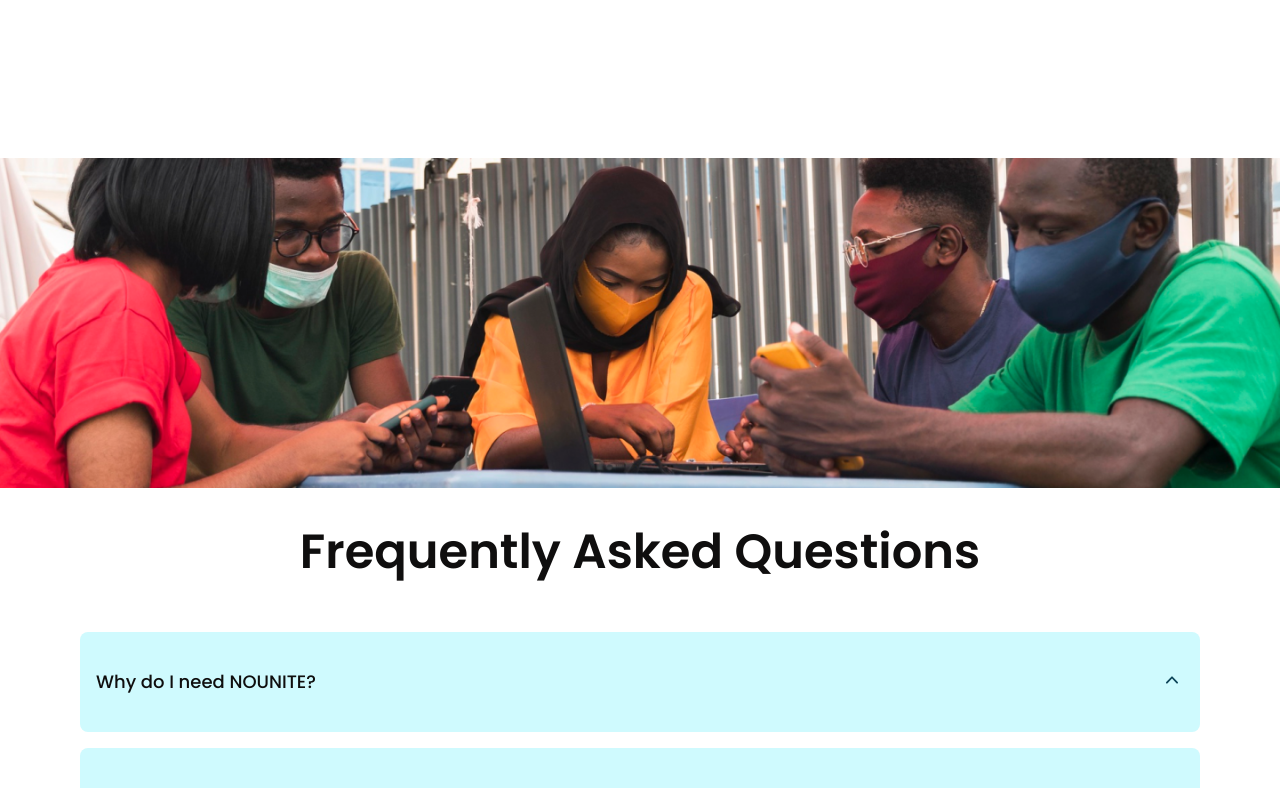
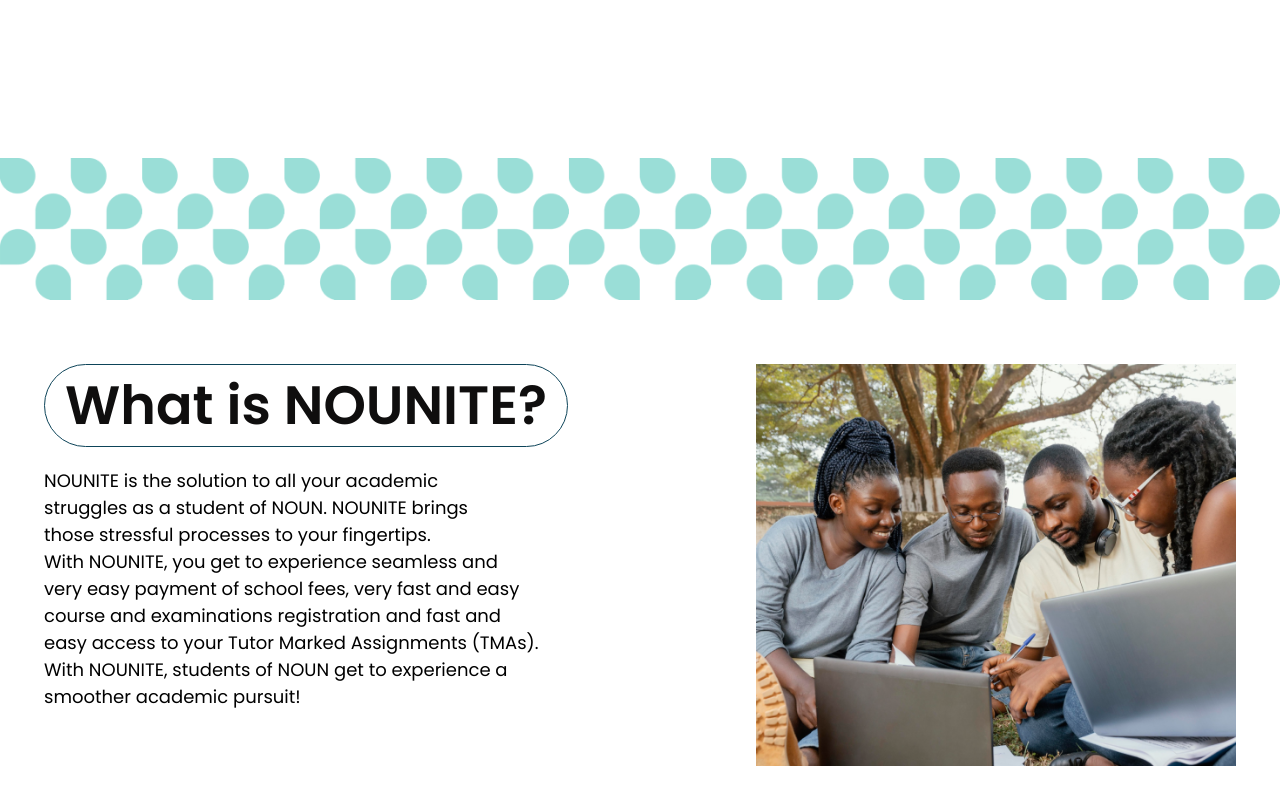
Before and after one commit to NOUNITE/nounite-frontend, a React (Vite) app: page / in a window 1280 px wide. Shown: the part 610-1398 px from the top of the page. Built offline with nearby package versions, Linux system fonts and the light colour scheme.

Commit message:
import about us components

```diff
--- a/src/pages/home/MainSection.jsx
+++ b/src/pages/home/MainSection.jsx
@@ -2,6 +2,7 @@
 import { main, google, apple } from "../../assets/index";
 import DefaultLayout from "../../layout/DefaultLayout";
 import Faq from "../faq/faq";
+import AboutUs from "./AboutUs";
 const MainSection = () => {
   return (
     <DefaultLayout>
@@ -58,6 +59,9 @@
           <img src={main} />
         </div>
       </div>
+      <div id="aboutus">
+        <AboutUs />
+      </div>
       <div id="faq">
         <Faq />
       </div>
```
